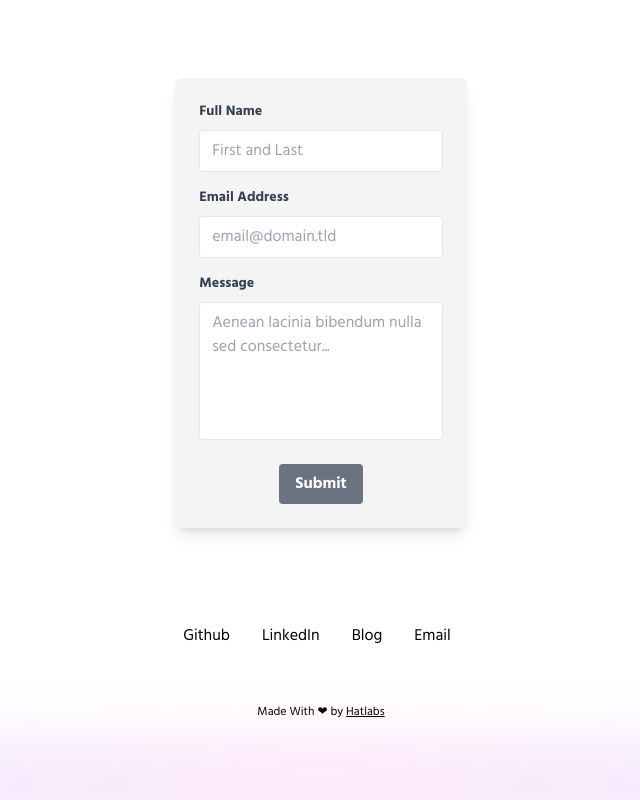
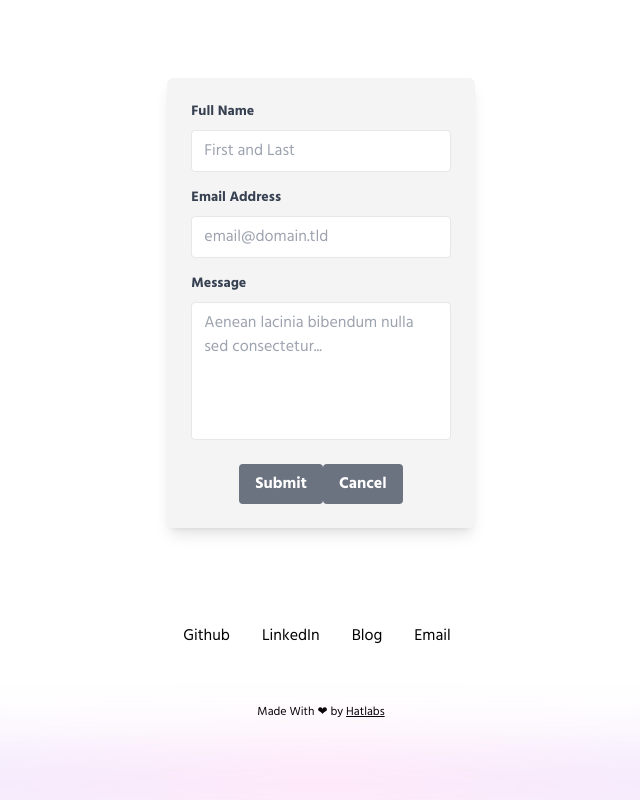
Before and after one commit to hatlabsInc/Portfolio, a Next.js app: page / in a window 1280 px wide. Both pictures are taken after a click on the button "Contact Us". Shown: the part 3870-4670 px from the top of the page, without its empty margins (319-959 px from the left). Built offline with nearby package versions, Linux system fonts and the light colour scheme.

Commit message:
form cancel buttom

```diff
--- a/components/Footer/index.js
+++ b/components/Footer/index.js
@@ -21,6 +21,7 @@ const Footer = ({}) => {
         setShowContactForm(!showContactForm)
       }
     };
+
 
     if (state.succeeded) {
         setFormSubmitted(true);
@@ -78,14 +79,26 @@ const Footer = ({}) => {
         </div>
         <input type="hidden" name="_subject" id="email-subject" value="Contact Form Submission" />
       </fieldset>
-      <input
+      <div className="flex justify-between mx-12">
+        <input
         type="submit"
         value={state.submitting ? "Submitting..." : "Submit"}
         className="bg-gray-500 hover:bg-gray-700 text-white font-bold py-2 px-4 rounded focus:outline-none focus:shadow-outline border-none"
       />
+      <button
+          type="button"
+          onClick={handleCancel}
+          className="bg-gray-500 hover:bg-gray-700 text-white font-bold py-2 px-4 rounded focus:outline-none focus:shadow-outline border-none"
+        >
+          Cancel
+        </button></div>
     </form>
     );
   };
+  const handleCancel = () => {
+    setShowContactForm(false);
+  };
+
   return (
     <>
       <div className="mt-5 laptop:mt-40 p-2 laptop:p-0 flex flex-col items-center text-center">
@@ -104,7 +117,9 @@ const Footer = ({}) => {
                 Contact Us
               </Button>
             )}
-            {showContactForm && <ContactForm />}
+            {showContactForm && (
+                <ContactForm onCancel={handleCancel} />
+              )}
             <div className="mt-20 flex justify-center">
               <Socials />
             </div>
```
